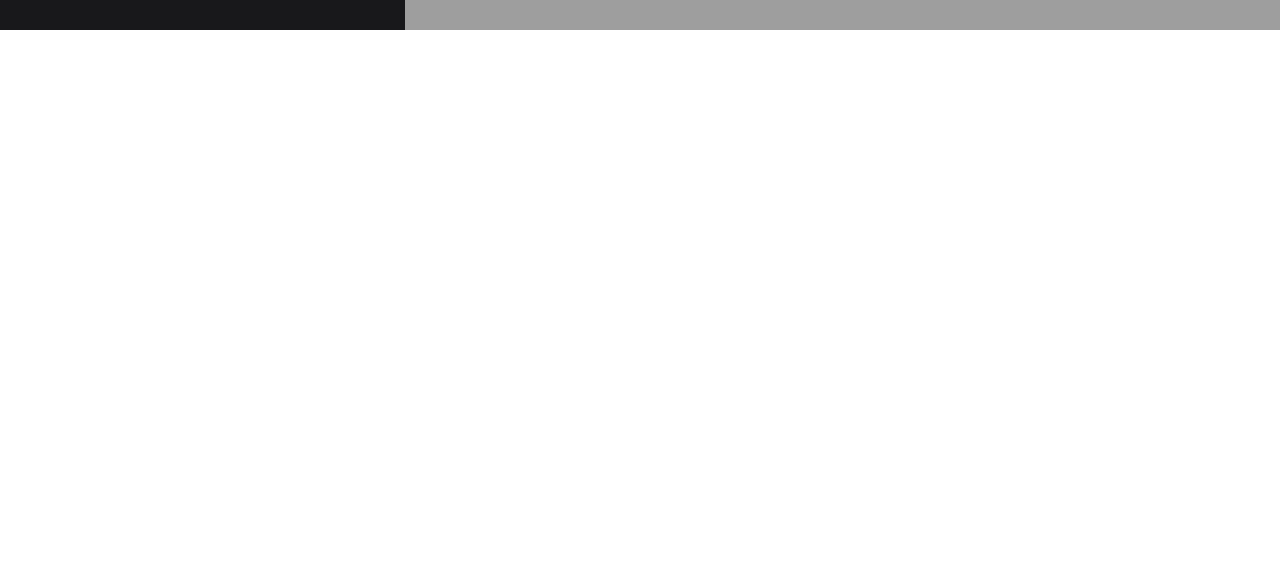
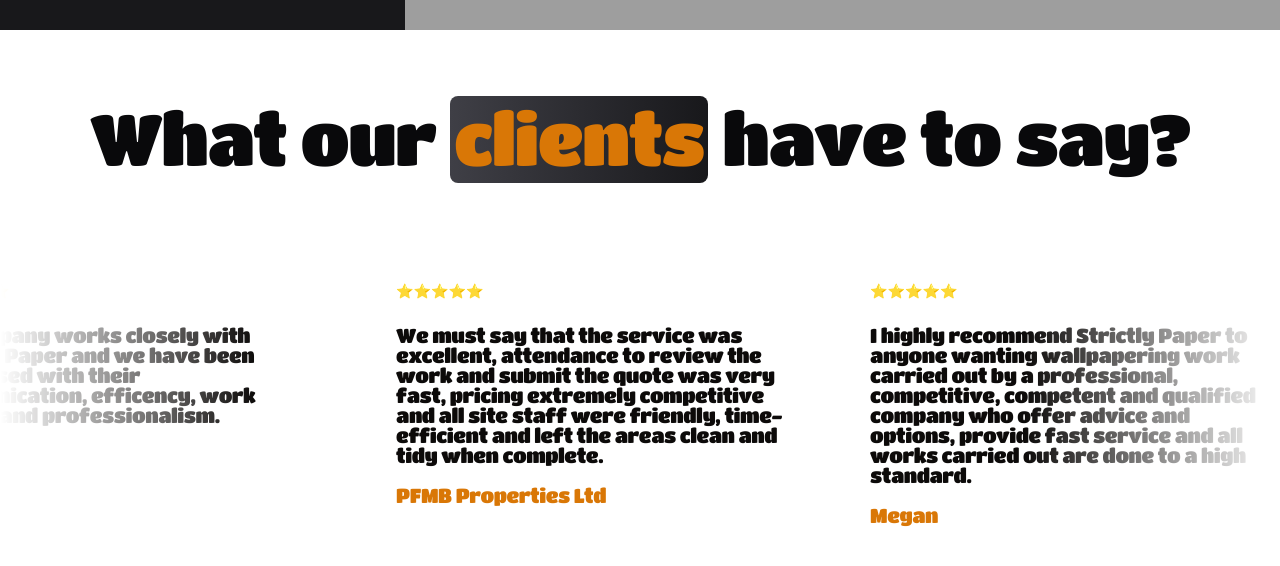
Before and after one commit to matthew-ranford/strictly-paper, a Next.js app: page / in a window 1280 px wide. Shown: the part 2994-3560 px from the top of the page. Before the commit the page ends 3024 px from the top, so only its background shows below. Built offline with nearby package versions, Linux system fonts and the light colour scheme; grey boxes are pictures that could not be loaded.

Commit message:
Initial layout & responsiveness for Reviews component added, highlight & infinite-moving-cards added to UI

```diff
--- /dev/null
+++ b/app/components/Reviews.tsx
@@ -0,0 +1,47 @@
+'use client'
+
+import { Highlight } from '@/components/ui/hero-highlight'
+import { InfiniteMovingCards } from '@/components/ui/infinite-moving-cards'
+
+export default function Reviews() {
+  // InfiniteMovingCards
+  const testimonials = [
+    {
+      name: 'My company works closely with Strictly Paper and we have been impressed with their communication, efficency, work quality and professionalism.',
+      title: 'Nathan',
+      quote: '⭐⭐⭐⭐⭐',
+    },
+    {
+      name: ' We must say that the service was excellent, attendance to review the work and submit the quote was very fast, pricing extremely competitive and all site staff were friendly, time-efficient and left the areas clean and tidy when complete.',
+      title: 'PFMB Properties Ltd',
+      quote: '⭐⭐⭐⭐⭐',
+    },
+    {
+      name: 'I highly recommend Strictly Paper to anyone wanting wallpapering work carried out by a professional, competitive, competent and qualified company who offer advice and options, provide fast service and all works carried out are done to a high standard.',
+      title: 'Megan',
+      quote: '⭐⭐⭐⭐⭐',
+    },
+  ]
+
+  return (
+    <>
+      <main id="reviews" className="mt-10 pb-10">
+        <div className="text-center pt-8 pb-6 lg:pb-10 ps-2 pe-2">
+          <h1 className="text-zinc-950 text-5xl lg:text-7xl 2xl:text-8xl bigger-screens:text-9xl leading-none tracking-tight">
+            What our{' '}
+            <Highlight>
+              <span className="text-amber-600">clients</span>
+            </Highlight>{' '}
+            have to say?
+          </h1>
+        </div>
+
+        <InfiniteMovingCards
+          items={testimonials}
+          direction="left"
+          speed="slow"
+        />
+      </main>
+    </>
+  )
+}
--- a/app/page.tsx
+++ b/app/page.tsx
@@ -2,6 +2,7 @@ import About from './components/About'
 import Gallery from './components/Gallery'
 import Hero from './components/Hero'
 import Navbar from './components/Navbar'
+import Reviews from './components/Reviews'
 import Services from './components/Services'
 
 export default function Home() {
@@ -12,6 +13,7 @@ export default function Home() {
       <About />
       <Services />
       <Gallery />
+      <Reviews />
     </>
   )
 }
--- /dev/null
+++ b/components/ui/hero-highlight.tsx
@@ -0,0 +1,102 @@
+'use client'
+import { cn } from '@/lib/utils'
+import { useMotionValue, motion, useMotionTemplate } from 'framer-motion'
+import React, { useState } from 'react'
+
+export const HeroHighlight = ({
+  children,
+  className,
+  containerClassName,
+}: {
+  children: React.ReactNode
+  className?: string
+  containerClassName?: string
+}) => {
+  let mouseX = useMotionValue(0)
+  let mouseY = useMotionValue(0)
+
+  function handleMouseMove({
+    currentTarget,
+    clientX,
+    clientY,
+  }: React.MouseEvent<HTMLDivElement>) {
+    if (!currentTarget) return
+    let { left, top } = currentTarget.getBoundingClientRect()
+
+    mouseX.set(clientX - left)
+    mouseY.set(clientY - top)
+  }
+  return (
+    <div
+      className={cn(
+        'relative h-[40rem] flex items-center bg-white dark:bg-black justify-center w-full group',
+        containerClassName
+      )}
+      onMouseMove={handleMouseMove}
+    >
+      <div className="absolute inset-0 bg-dot-thick-neutral-300 dark:bg-dot-thick-neutral-800  pointer-events-none" />
+      <motion.div
+        className="pointer-events-none bg-dot-thick-indigo-500 dark:bg-dot-thick-indigo-500   absolute inset-0 opacity-0 transition duration-300 group-hover:opacity-100"
+        style={{
+          WebkitMaskImage: useMotionTemplate`
+            radial-gradient(
+              200px circle at ${mouseX}px ${mouseY}px,
+              black 0%,
+              transparent 100%
+            )
+          `,
+          maskImage: useMotionTemplate`
+            radial-gradient(
+              200px circle at ${mouseX}px ${mouseY}px,
+              black 0%,
+              transparent 100%
+            )
+          `,
+        }}
+      />
+
+      <div className={cn('relative z-20', className)}>{children}</div>
+    </div>
+  )
+}
+
+export const Highlight = ({
+  children,
+  className,
+}: {
+  children: React.ReactNode
+  className?: string
+}) => {
+  const [hasAnimated, setHasAnimated] = useState(false)
+
+  return (
+    <motion.span
+      initial={{
+        backgroundSize: '0% 100%',
+        opacity: 0,
+      }}
+      animate={hasAnimated ? { backgroundSize: '100% 100%', opacity: 1 } : {}}
+      onViewportEnter={() => {
+        if (!hasAnimated) {
+          setHasAnimated(true)
+        }
+      }}
+      transition={{
+        duration: 1.5,
+        ease: 'easeInOut',
+        delay: 0.1,
+      }}
+      style={{
+        backgroundRepeat: 'no-repeat',
+        backgroundPosition: 'left center',
+        display: 'inline',
+      }}
+      className={cn(
+        `relative inline-block pb-1 px-1 rounded-lg bg-gradient-to-r from-zinc-700 to-zinc-900`,
+        className
+      )}
+    >
+      {children}
+    </motion.span>
+  )
+}
--- /dev/null
+++ b/components/ui/infinite-moving-cards.tsx
@@ -0,0 +1,120 @@
+'use client'
+
+import { cn } from '@/lib/utils'
+import React, { useEffect, useState } from 'react'
+
+export const InfiniteMovingCards = ({
+  items,
+  direction = 'left',
+  speed = 'fast',
+  pauseOnHover = true,
+  className,
+}: {
+  items: {
+    quote: string
+    name: string
+    title: string
+  }[]
+  direction?: 'left' | 'right'
+  speed?: 'fast' | 'normal' | 'slow'
+  pauseOnHover?: boolean
+  className?: string
+}) => {
+  const containerRef = React.useRef<HTMLDivElement>(null)
+  const scrollerRef = React.useRef<HTMLUListElement>(null)
+
+  useEffect(() => {
+    addAnimation()
+  }, [])
+  const [start, setStart] = useState(false)
+  function addAnimation() {
+    if (containerRef.current && scrollerRef.current) {
+      const scrollerContent = Array.from(scrollerRef.current.children)
+
+      scrollerContent.forEach((item) => {
+        const duplicatedItem = item.cloneNode(true)
+        if (scrollerRef.current) {
+          scrollerRef.current.appendChild(duplicatedItem)
+        }
+      })
+
+      getDirection()
+      getSpeed()
+      setStart(true)
+    }
+  }
+  const getDirection = () => {
+    if (containerRef.current) {
+      if (direction === 'left') {
+        containerRef.current.style.setProperty(
+          '--animation-direction',
+          'forwards'
+        )
+      } else {
+        containerRef.current.style.setProperty(
+          '--animation-direction',
+          'reverse'
+        )
+      }
+    }
+  }
+  const getSpeed = () => {
+    if (containerRef.current) {
+      if (speed === 'fast') {
+        containerRef.current.style.setProperty('--animation-duration', '20s')
+      } else if (speed === 'normal') {
+        containerRef.current.style.setProperty('--animation-duration', '40s')
+      } else {
+        containerRef.current.style.setProperty('--animation-duration', '80s')
+      }
+    }
+  }
+  return (
+    <div
+      ref={containerRef}
+      className={cn(
+        'scroller relative z-20 overflow-hidden [mask-image:linear-gradient(to_right,transparent,white_20%,white_80%,transparent)]',
+        className
+      )}
+    >
+      <ul
+        ref={scrollerRef}
+        className={cn(
+          'flex min-w-full shrink-0 gap-6 py-10 w-max flex-nowrap',
+          start && 'animate-scroll ',
+          pauseOnHover && 'hover:[animation-play-state:paused]'
+        )}
+      >
+        {items.map((item, idx) => (
+          <li
+            className="w-[300px] max-w-full relative rounded-2xl flex-shrink-0 px-8 py-6 md:w-[450px] 2xl:w-[750px]"
+            style={{
+              background: 'linear-gradient(180deg, var(--stone-600)',
+            }}
+            key={item.name}
+          >
+            <blockquote>
+              <div
+                aria-hidden="true"
+                className="user-select-none -z-1 pointer-events-none absolute -left-0.5 -top-0.5 h-[calc(100%_+_4px)] w-[calc(100%_+_4px)]"
+              ></div>
+              <span className="relative z-20 text-sm leading-[1.6] md:text-md 2xl:text-lg ">
+                {item.quote}
+              </span>
+              <div className="relative z-20 mt-6 flex flex-row items-center">
+                <span className="flex flex-col gap-1">
+                  <span className="text-xl 2xl:text-2xl bigger-screens:text-3xl leading-none tracking-tight text-stone-950 font-balance">
+                    {item.name}
+                  </span>
+                  <span className="text-xl 2xl:text-2xl bigger-screens:text-3xl leading-none tracking-tight text-amber-600 font-balance pt-4">
+                    {item.title}
+                  </span>
+                </span>
+              </div>
+            </blockquote>
+          </li>
+        ))}
+      </ul>
+    </div>
+  )
+}
--- a/package.json
+++ b/package.json
@@ -11,10 +11,11 @@
   "dependencies": {
     "clsx": "^2.1.1",
     "framer-motion": "^11.3.24",
+    "mini-svg-data-uri": "^1.4.4",
     "next": "14.2.5",
     "react": "^18",
     "react-dom": "^18",
-    "tailwind-merge": "^2.5.0"
+    "tailwind-merge": "^2.5.2"
   },
   "devDependencies": {
     "@types/node": "^20",
--- a/tailwind.config.ts
+++ b/tailwind.config.ts
@@ -1,8 +1,13 @@
 import type { Config } from 'tailwindcss'
 
+const defaultTheme = require('tailwindcss/defaultTheme')
+
+const colors = require('tailwindcss/colors')
 const {
   default: flattenColorPalette,
 } = require('tailwindcss/lib/util/flattenColorPalette')
+
+const svgToDataUri = require('mini-svg-data-uri')
 
 const config: Config = {
   content: [
@@ -13,12 +18,38 @@ const config: Config = {
   darkMode: 'class',
   theme: {
     extend: {
+      animation: {
+        scroll:
+          'scroll var(--animation-duration, 40s) var(--animation-direction, forwards) linear infinite',
+      },
+      keyframes: {
+        scroll: {
+          to: {
+            transform: 'translate(calc(-50% - 0.5rem))',
+          },
+        },
+      },
+
       screens: {
         'bigger-screens': { min: '1800px' },
       },
     },
   },
-  plugins: [addVariablesForColors],
+  plugins: [
+    addVariablesForColors,
+    function ({ matchUtilities, theme }: any) {
+      matchUtilities(
+        {
+          'bg-dot-thick': (value: any) => ({
+            backgroundImage: `url("${svgToDataUri(
+              `<svg xmlns="http://www.w3.org/2000/svg" viewBox="0 0 32 32" width="16" height="16" fill="none"><circle fill="${value}" id="pattern-circle" cx="10" cy="10" r="2.5"></circle></svg>`
+            )}")`,
+          }),
+        },
+        { values: flattenColorPalette(theme('backgroundColor')), type: 'color' }
+      )
+    },
+  ],
 }
 
 function addVariablesForColors({ addBase, theme }: any) {
```
Also changed, not shown: 1 other file (tests, documents, lock files or other folders).
